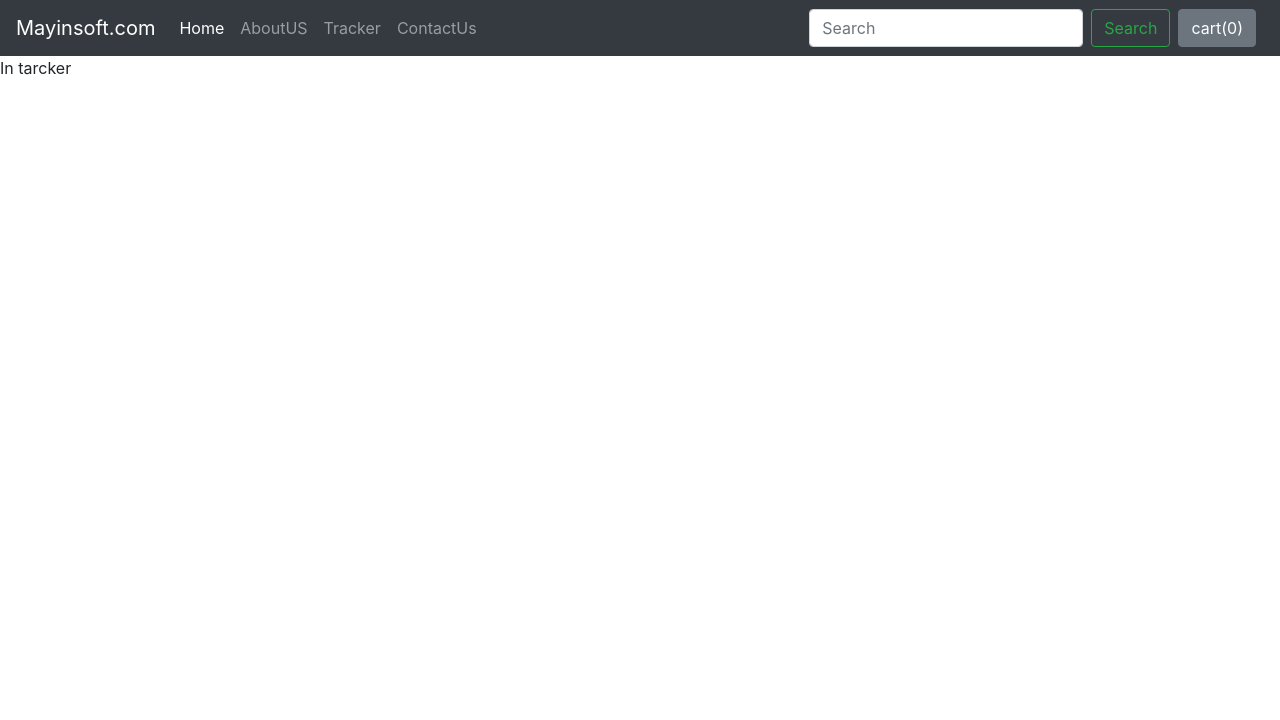
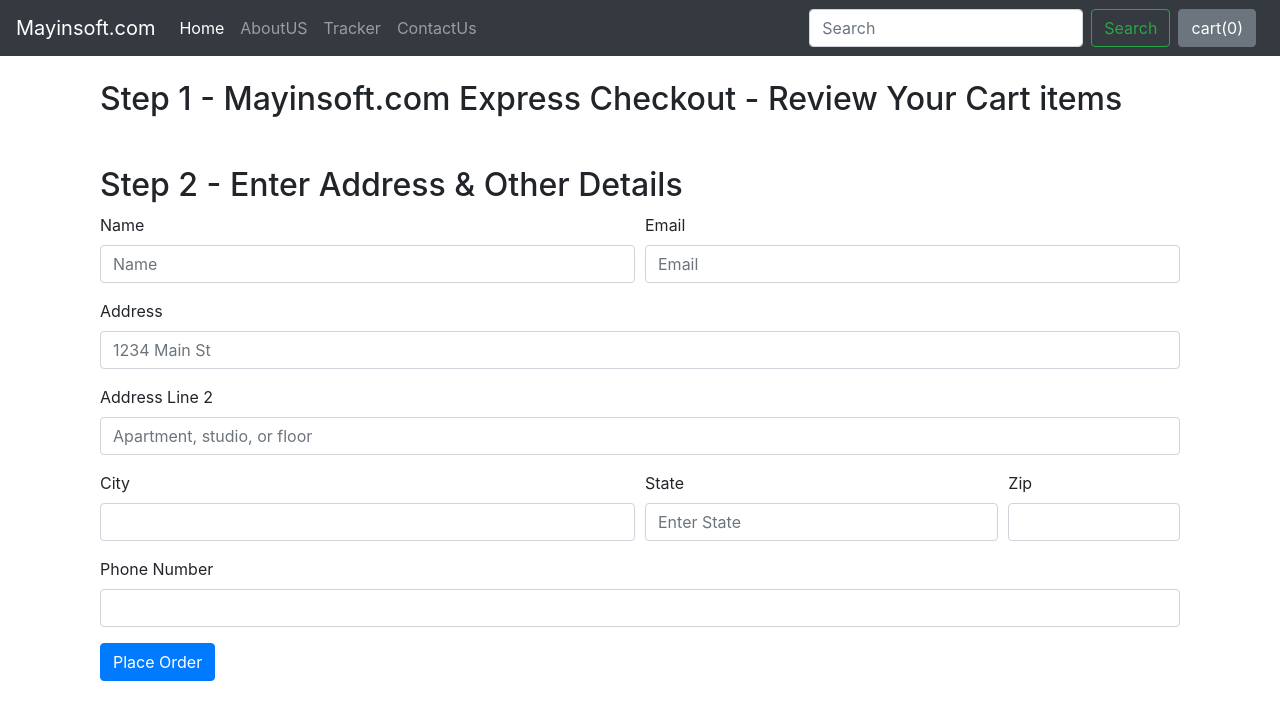
Before and after one commit to anujaandge/DjangoExample, a Django app: page /shop/checkout in a window 1280 px wide. Shown: the top 720 px of the page. Run offline with Django 5.2, Linux system fonts and the light colour scheme; some libraries are stand-ins or nearby versions.

Commit message:
checkout page view created

```diff
--- a/ECommerse/EShop/shop/templates/shop/checkout.html
+++ b/ECommerse/EShop/shop/templates/shop/checkout.html
@@ -1,5 +1,83 @@
 {% extends 'shop/basic.html' %}
+{% block title %} Mayinsoft.com {% endblock %}
+{% block body %}
+<div class="container" >
+  <div class="col my-4">
+    <h2>Step 1 - Mayinsoft.com Express Checkout - Review Your Cart items</h2>
+    <div class="my-4">
+      <ul class="list-group" id="items">
+      </ul>
+    </div>
+  </div>
 
-{% block title %} Mayinsoft.com {% endblock %}
+  <div class="col my-4">
+    <h2> Step 2 - Enter Address & Other Details</h2>
+    <form>
+        <div class="form-row">
+            <div class="form-group col-md-6">
+                <label for="name">Name</label>
+                <input type="name" class="form-control" id="name" placeholder="Name">
+            </div>
+            <div class="form-group col-md-6">
+                <label for="inputEmail4">Email</label>
+                <input type="email" class="form-control" id="inputEmail4" placeholder="Email">
+            </div>
+        </div>
+        <div class="form-group">
+            <label for="inputAddress">Address</label>
+            <input type="text" class="form-control" id="inputAddress" placeholder="1234 Main St">
+        </div>
+        <div class="form-group">
+            <label for="inputAddress2">Address Line 2</label>
+            <input type="text" class="form-control" id="inputAddress2" placeholder="Apartment, studio, or floor">
+        </div>
+        <div class="form-row">
+            <div class="form-group col-md-6">
+                <label for="inputCity">City</label>
+                <input type="text" class="form-control" id="inputCity">
+            </div>
+            <div class="form-group col-md-4">
+                <label for="inputState">State</label>
+                <input type="text" class="form-control" id="inputAddress" placeholder="Enter State">
+                </select>
+            </div>
+            <div class="form-group col-md-2">
+                <label for="inputZip">Zip</label>
+                <input type="text" class="form-control" id="inputZip">
+            </div>
+        </div>
+        <div class="form-group">
+            <label for="inputZip">Phone Number</label>
+            <input type="tel" class="form-control" id="inputPhone">
+        </div>
+        <button type="submit" class="btn btn-primary">Place Order</button>
+    </form>
 
-{% block body %} In tarcker{% endblock %}
+  </div>
+</div>
+
+{% endblock %}
+
+{% block js %}
+<script>
+    //find out the cart item from localstorage
+    if(localStorage.getItem('cart') == null)
+    {
+    var cart={};
+    }
+    else{
+      cart= JSON.parse(localStorage.getItem('cart'));
+
+    }
+    console.log(cart);
+    for (item in cart){
+        let name = cart[item][1];
+        let  qty = cart[item][0];
+        mystr=`<li class="list-group-item d-flex justify-content-between align-items-center">
+                  ${name}
+                  <span class="badge badge-primary badge-pill">${qty}</span>
+               </li>`
+        $('#items').append(mystr);
+    }
+</script>
+{% endblock%}
```
